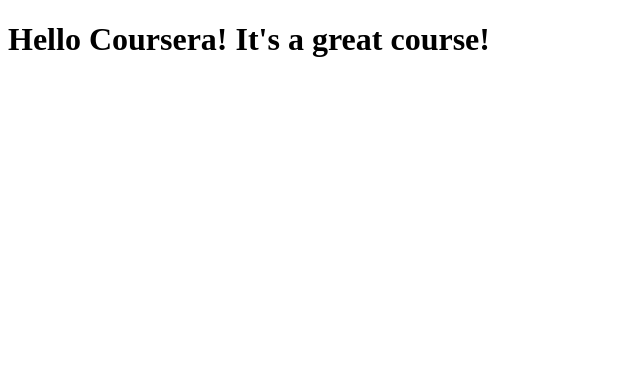
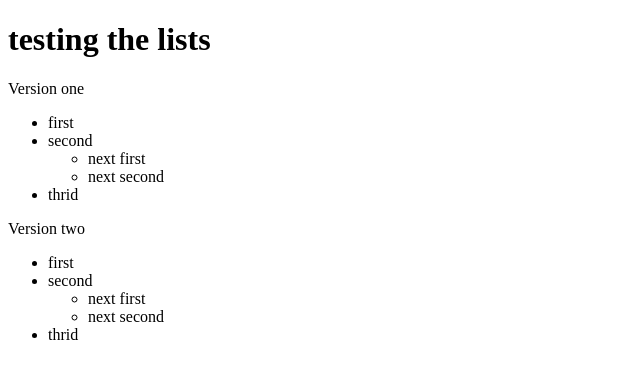
Before and after one commit to McGurran11/Coursera-WebDev-Course, a plain HTML site: page site/index.html in a window 1280 px wide. Shown: the whole page, without its empty margins (0-640 px from the left). Drawn offline with Linux system fonts and the light colour scheme.

Commit message:
I forget how to do this

```diff
--- a/site/index.html
+++ b/site/index.html
@@ -3,9 +3,28 @@
 <head>
 	<meta charset="utf-8">
 	<meta name="viewport" content="width=device-width, initial-scale=1">
-	<title>Hello Coursera!</title>
+	<title>testing with the lists</title>
 </head>
 <body>
-<h1>Hello Coursera! It's a great course!</h1>
+<h1>testing the lists</h1>
+<p>Version one</p>
+<ul>
+	<li>first</li>
+	<li>second</li>
+	<ul>
+		<li>next first</li>
+		<li>next second</li>
+	</ul>
+	<li>thrid</li>
+</ul>
+	<p>Version two</p>
+<ul>
+	<li>first</li>
+	<li>second
+	<ul>
+		<li>next first</li>
+		<li>next second</li>
+	</ul></li>
+	<li>thrid</li>
 </body>
 </html>
```
